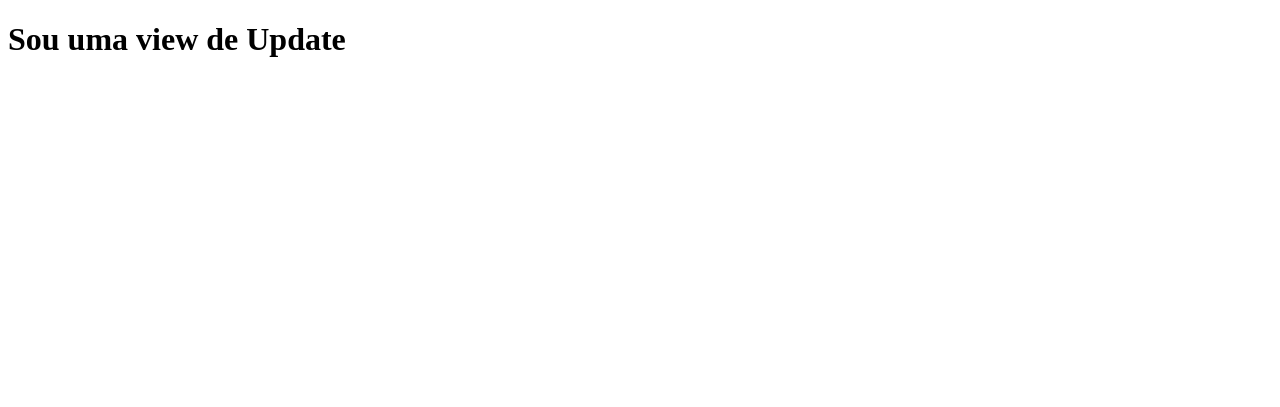
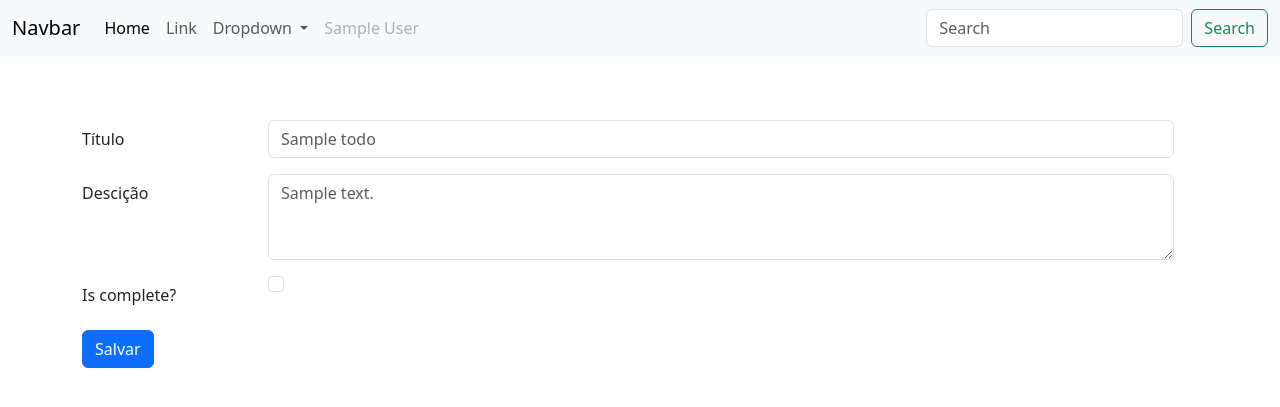
Before and after one commit to romulodeoliveirapython/To-Do-List-Django, a Django app: page /update/00000000-0000-0000-0000-000000000001/ in a window 1280 px wide. Shown: the top 407 px of the page. Run offline with Django 4.2, Linux system fonts and the light colour scheme; a user stored in the database is signed in; tables that the repository leaves empty hold one stand-in row (values such as "Sample post").

Commit message:
adequando o template de update ao arquivo global.html

```diff
--- a/templates/todo/todo-update.html
+++ b/templates/todo/todo-update.html
@@ -1,15 +1,35 @@
-<!DOCTYPE html>
-<html lang="en">
+{% extends "global/global.html" %}
 
-<head>
-    <meta charset="UTF-8">
-    <meta http-equiv="X-UA-Compatible" content="IE=edge">
-    <meta name="viewport" content="width=device-width, initial-scale=1.0">
-    <title>Document</title>
-</head>
+{% block title %}{{ todo.title }} | {% endblock title %}
 
-<body>
-    <h1>Sou uma view de Update</h1>
-</body>
 
-</html>
+{% block content %}
+<form method="post">
+    {% csrf_token %}
+    <div class="mb-3 row" style="margin-top: 4rem;">
+
+        <div class="mb-3 row">
+            <label for="staticEmail" class="col-sm-2 col-form-label">Título</label>
+            <div class="col-sm-10">
+                <input type="text" class="form-control" placeholder="{{ todo.title }}" name="title">
+            </div>
+        </div>
+        <div class="mb-3 row">
+            <label for="inputPassword" class="col-sm-2 col-form-label">Descição</label>
+            <div class="col-sm-10">
+                <textarea class="form-control" placeholder="{{ todo.comment }}" name="comment" rows="3"></textarea>
+            </div>
+        </div>
+        <div class="mb-3 row">
+            <label class="col-sm-2 col-form-label" for="isComplete">Is complete?</label>
+            <div class="col-sm-10">
+                <input type="checkbox" class="form-check-input mt-0" name="isComplete" id="isComplete" {% if form.is_complete.value %}checked{% endif %}>
+            </div>
+
+        </div>
+        <div class="col-auto">
+            <input type="submit" value="Salvar" class="btn btn-primary mb-3">
+        </div>
+    </div>
+</form>
+{% endblock content %}
```
